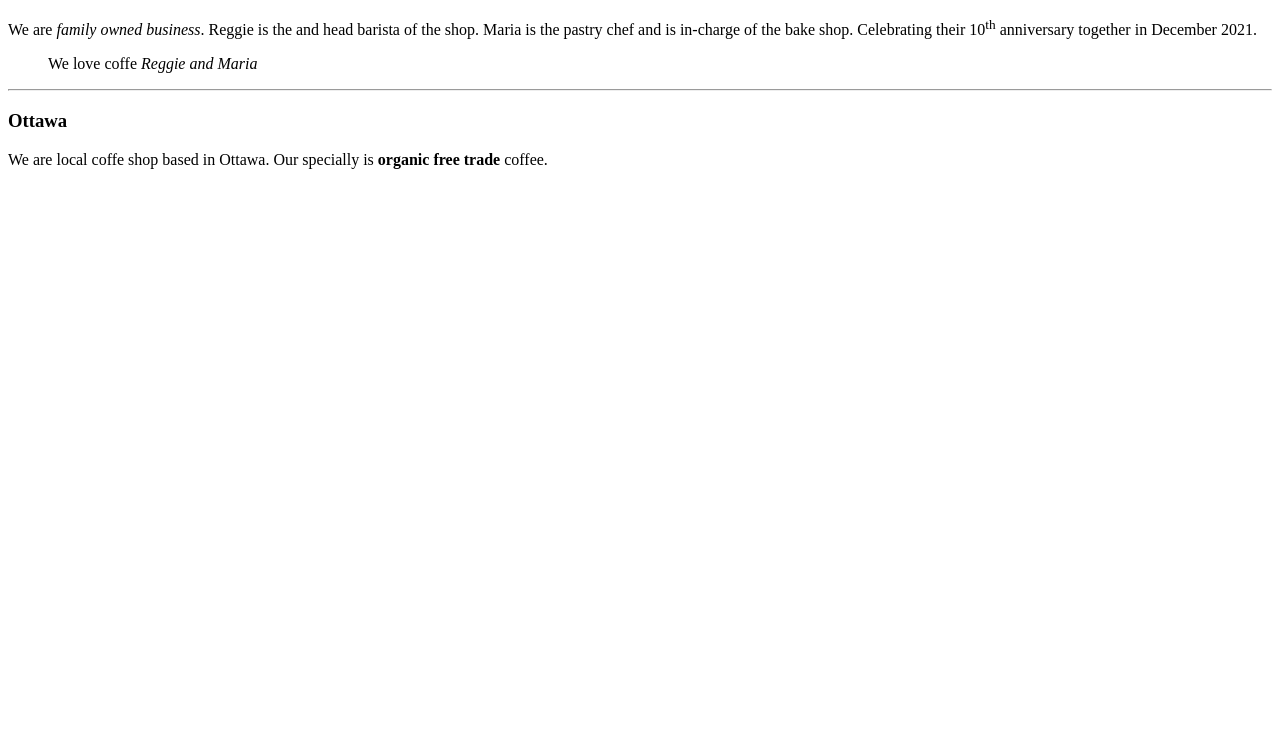
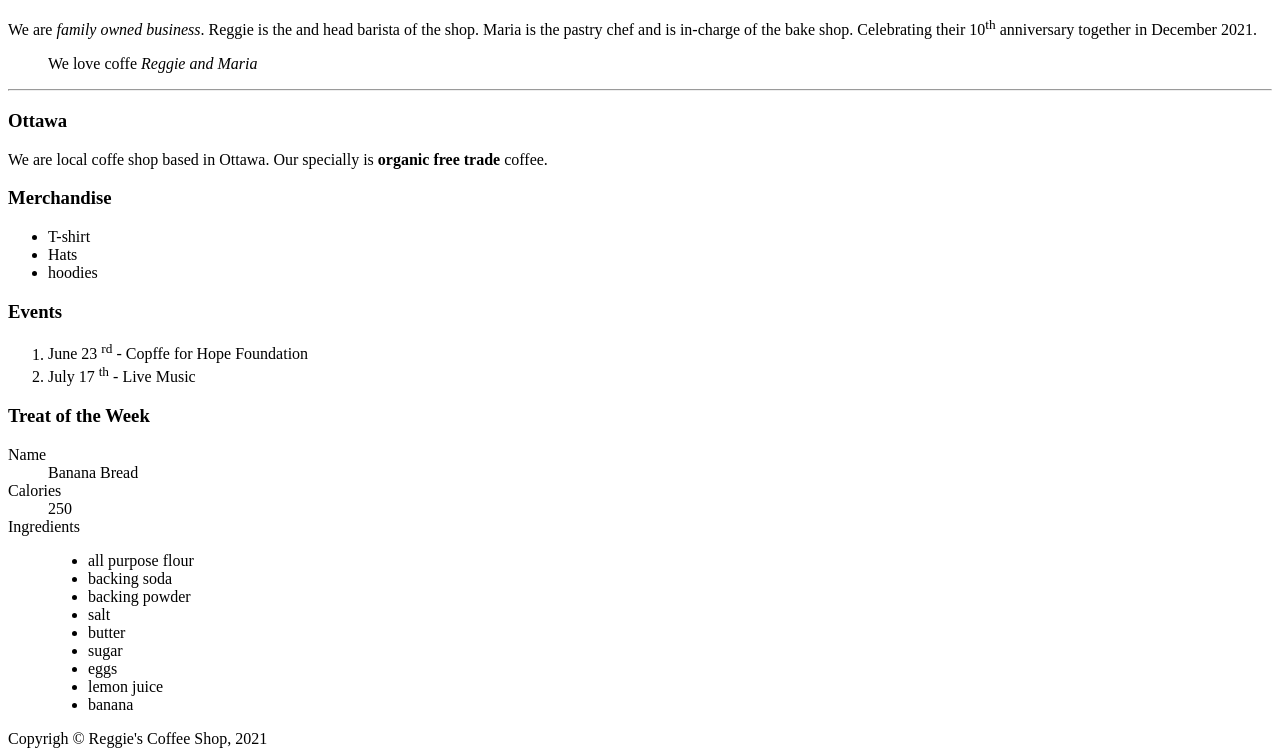
Before and after one commit to sims0058/sims0058.github.io, a plain HTML site: page week3/index.html in a window 1280 px wide. Shown: the part 110-866 px from the top of the page. Before the commit the page ends 800 px from the top, so only its background shows below. Drawn offline with Linux system fonts and the light colour scheme.

Commit message:
add lists and HTML entities

```diff
--- a/week3/index.html
+++ b/week3/index.html
@@ -32,11 +32,52 @@
             </p>
         </section>
      </article>
-      <aside></aside>
+      <aside>
+          <h3>Merchandise</h3>
+          <!-- command + / to add a comment -->
+          <!-- Adding an unordered list -->
+          <ul>
+              <li>T-shirt</li>
+              <li>Hats</li>
+              <li>hoodies</li>
+          </ul>
+      </aside>
+      <!-- Adding section for ordered list-->
+      <section>
+          <h3>Events</h3>
+          <ol>
+              <li>June 23 <sup>rd</sup> - Copffe for Hope Foundation</li>
+              <li>July 17 <sup>th</sup> - Live Music</li>
+          </ol>
+      </section>
+      <!-- Adding section for description list-->
+      <section>
+          <h3>Treat of the Week</h3>
+          <dl>
+              <dt>Name</dt>
+              <dd>Banana Bread</dd>
+              <dt>Calories</dt>
+              <dd>250</dd>
+              <dt>Ingredients</dt>
+              <dd>
+                  <ul>
+                      <li>all purpose flour</li>
+                      <li>backing soda</li>
+                      <li>backing powder</li>
+                      <li>salt</li>
+                      <li>butter</li>
+                      <li>sugar</li>
+                      <li>eggs</li>
+                      <li>lemon juice</li>
+                      <li>banana</li>
+                  </ul>
+              </dd>
+          </dl>
+      </section>
     </main>
     <!-- Side Footer -->
     <footer>
-
+        Copyrigh &copy; Reggie's Coffee Shop, 2021
     </footer>
 </body>
 
```
